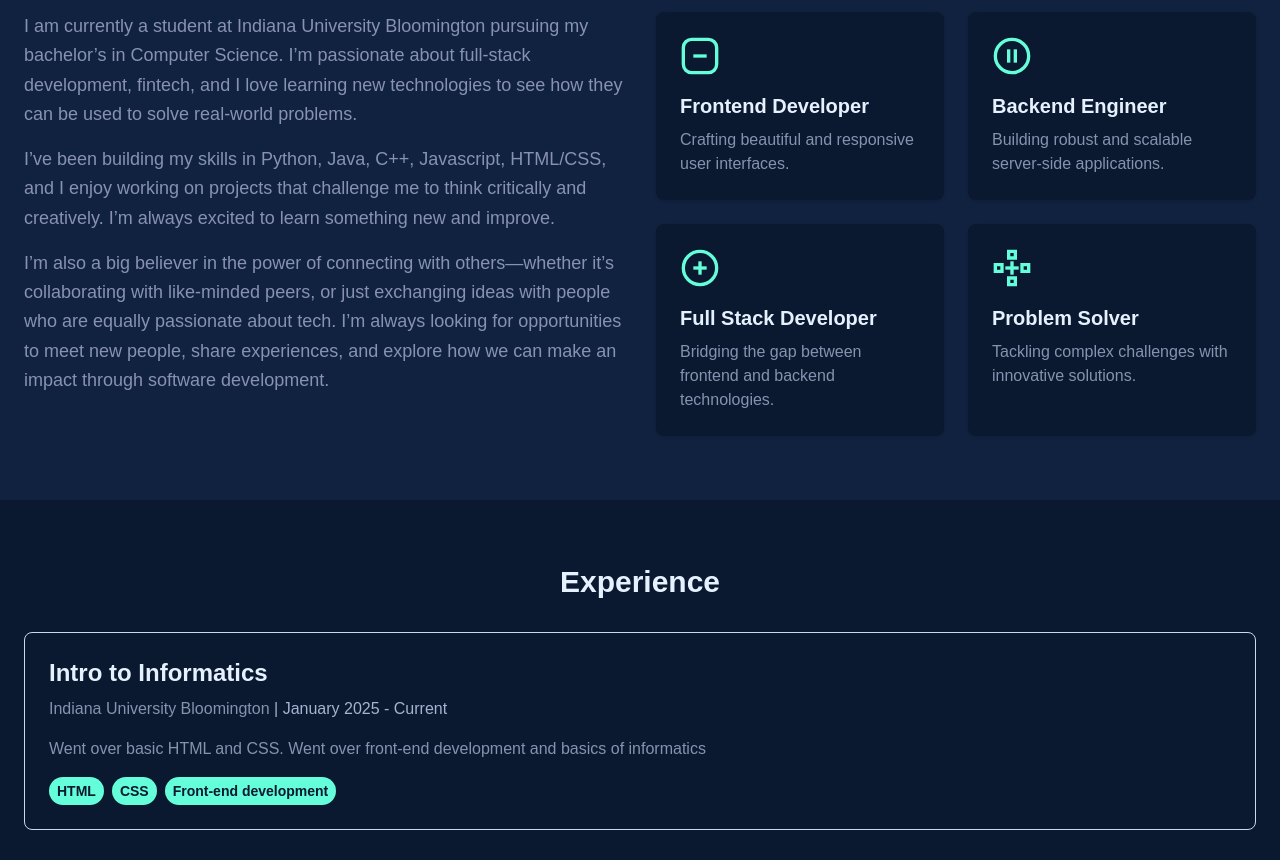
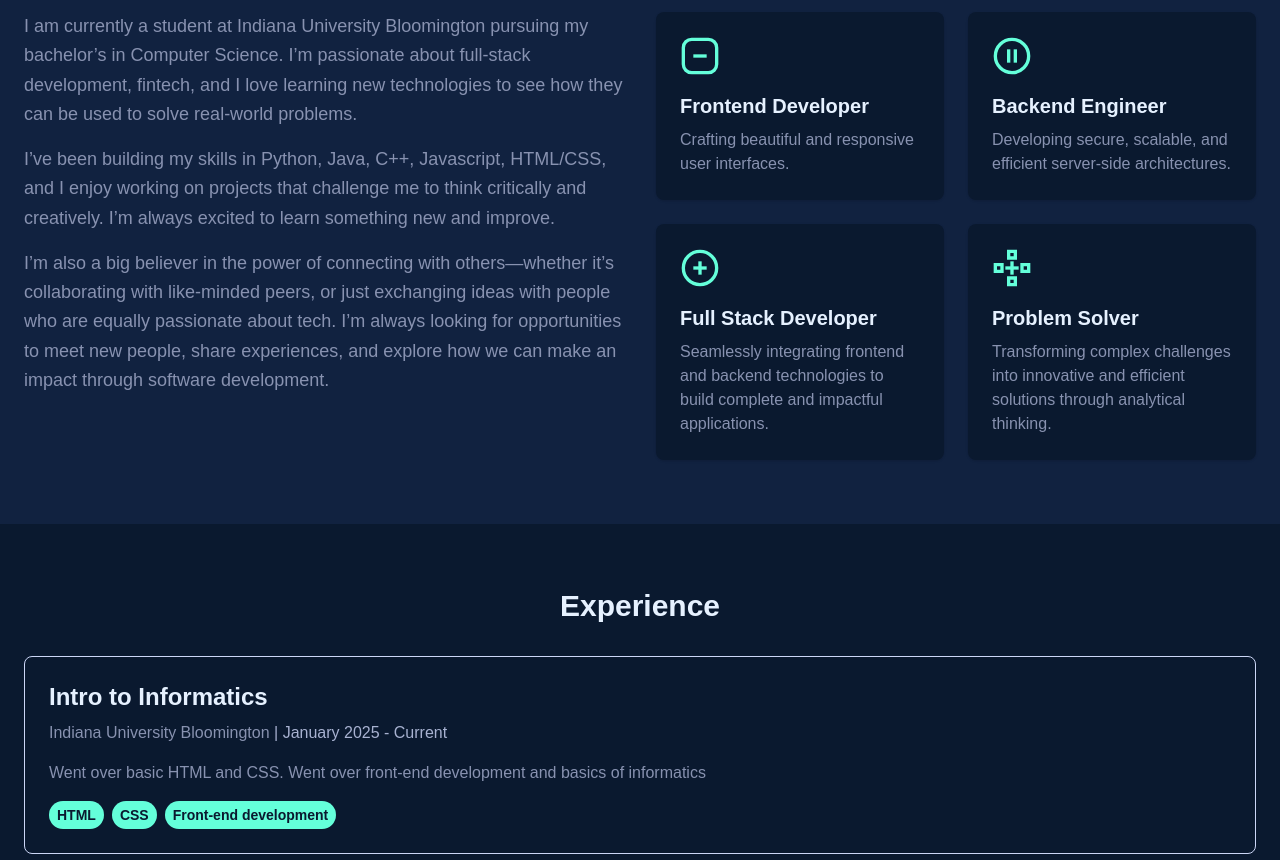
Before and after one commit to gelogonza/gelo, a Next.js app: page / in a window 1280 px wide. Shown: the part 920-1780 px from the top of the page. Built offline with nearby package versions, Linux system fonts and the light colour scheme.

Commit message:
fixed cards

```diff
--- a/app/components/About.tsx
+++ b/app/components/About.tsx
@@ -19,7 +19,7 @@ const About: React.FC = () => {
       },
       {
         title: "Backend Engineer",
-        description: "Building robust and scalable server-side applications.",
+        description: "Developing secure, scalable, and efficient server-side architectures.",
         icon: (
           <svg
             xmlns="http://www.w3.org/2000/svg"
@@ -37,7 +37,7 @@ const About: React.FC = () => {
       },
       {
         title: "Full Stack Developer",
-        description: "Bridging the gap between frontend and backend technologies.",
+        description: "Seamlessly integrating frontend and backend technologies to build complete and impactful applications.",
         icon: (
           <svg
             xmlns="http://www.w3.org/2000/svg"
@@ -55,7 +55,7 @@ const About: React.FC = () => {
       },
       {
         title: "Problem Solver",
-        description: "Tackling complex challenges with innovative solutions.",
+        description: "Transforming complex challenges into innovative and efficient solutions through analytical thinking.",
         icon: (
           <svg
             xmlns="http://www.w3.org/2000/svg"
```
